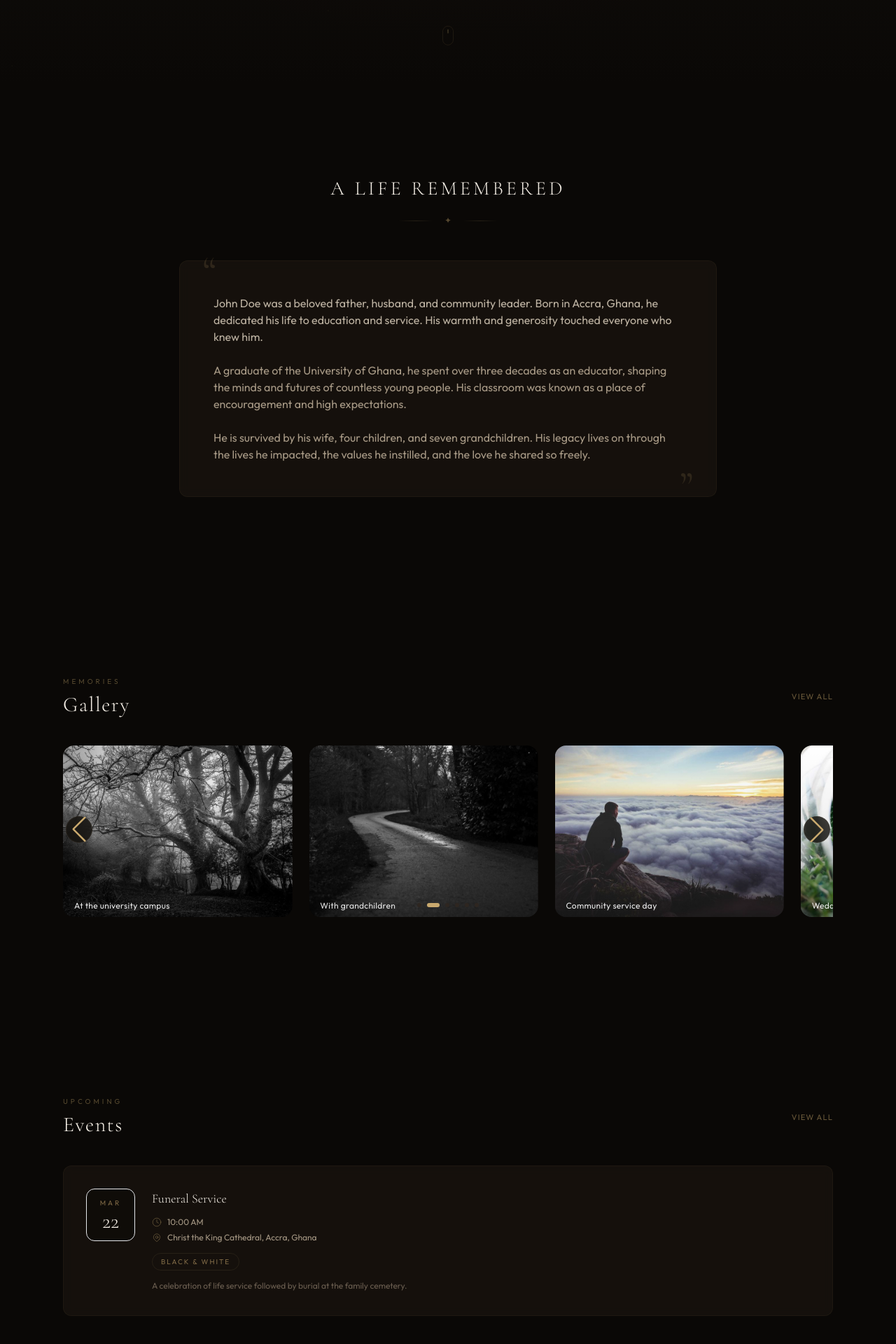
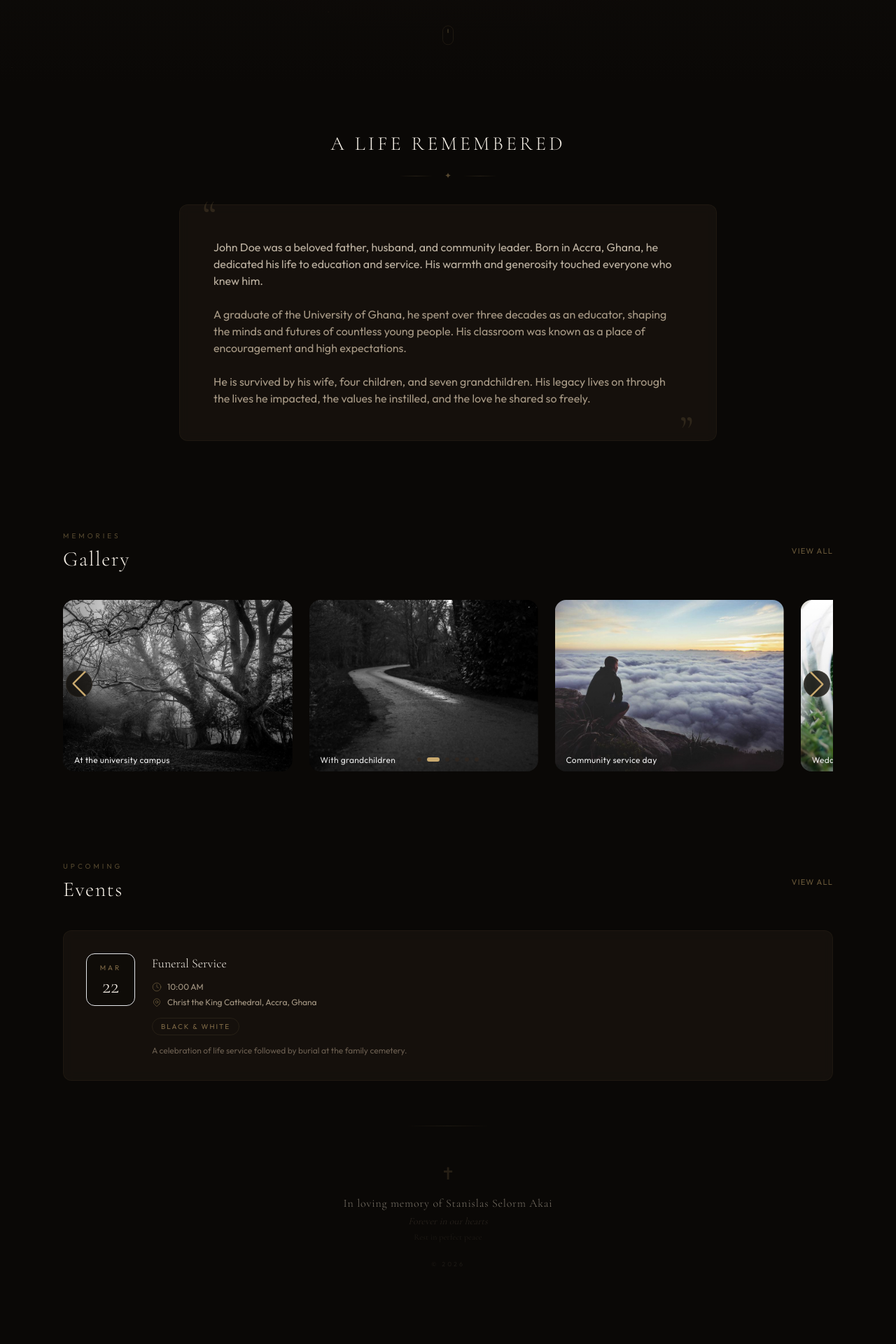
Before and after one commit to rogerkorantenng/memorial, a Next.js app: page / in a window 1280 px wide. Shown: the part 680-2600 px from the top of the page at 70% size. After the commit the page ends 2548 px from the top, so only its background shows below. Built offline with nearby package versions, Linux system fonts and the light colour scheme; no server answers.

Commit message:
fix: reduce section spacing from py-24/32 to py-12/16 across all pages

```diff
--- a/app/announcements/page.tsx
+++ b/app/announcements/page.tsx
@@ -14,7 +14,7 @@ export const metadata: Metadata = {
 
 export default function AnnouncementsPage() {
   return (
-    <section className="py-24 sm:py-32 px-4 pt-32">
+    <section className="py-12 sm:py-16 px-4 pt-32">
       <div className="max-w-2xl mx-auto">
         <div className="section-heading mb-12">
           <h1>Announcements</h1>
--- a/app/donations/page.tsx
+++ b/app/donations/page.tsx
@@ -13,7 +13,7 @@ export const metadata: Metadata = {
 
 export default function DonationsPage() {
   return (
-    <section className="py-24 sm:py-32 px-4 pt-32">
+    <section className="py-12 sm:py-16 px-4 pt-32">
       <div className="max-w-2xl mx-auto">
         <div className="section-heading mb-12">
           <h1>Donations</h1>
--- a/app/events/page.tsx
+++ b/app/events/page.tsx
@@ -20,7 +20,7 @@ export default function EventsPage() {
   );
 
   return (
-    <section className="py-24 sm:py-32 px-4 pt-32">
+    <section className="py-12 sm:py-16 px-4 pt-32">
       <div className="max-w-2xl mx-auto">
         <div className="section-heading mb-12">
           <h1>Events</h1>
--- a/app/gallery/page.tsx
+++ b/app/gallery/page.tsx
@@ -14,7 +14,7 @@ export const metadata: Metadata = {
 
 export default function GalleryPage() {
   return (
-    <section className="py-24 sm:py-32 px-4 pt-32">
+    <section className="py-12 sm:py-16 px-4 pt-32">
       <div className="max-w-content mx-auto">
         <div className="section-heading mb-12">
           <h1>Gallery</h1>
--- a/app/globals.css
+++ b/app/globals.css
@@ -83,7 +83,7 @@
   /* Section headings */
   .section-heading {
     text-align: center;
-    margin-bottom: 3rem;
+    margin-bottom: 2rem;
   }
 
   .section-heading h1,
--- a/app/page.tsx
+++ b/app/page.tsx
@@ -24,7 +24,7 @@ export default function Home() {
 
       {upcomingEvent && (
         <ScrollFadeIn>
-          <section className="py-24 sm:py-32 px-4">
+          <section className="py-12 sm:py-16 px-4">
             <div className="max-w-content mx-auto">
               <div className="flex items-center justify-between mb-10">
                 <div>
--- a/app/tributes/page.tsx
+++ b/app/tributes/page.tsx
@@ -14,7 +14,7 @@ export const metadata: Metadata = {
 
 export default function TributesPage() {
   return (
-    <section className="py-24 sm:py-32 px-4 pt-32">
+    <section className="py-12 sm:py-16 px-4 pt-32">
       <div className="max-w-2xl mx-auto">
         <div className="section-heading mb-12">
           <h1>Tributes</h1>
--- a/components/Biography.tsx
+++ b/components/Biography.tsx
@@ -4,7 +4,7 @@ import ScrollFadeIn from "@/components/ScrollFadeIn";
 export default function Biography() {
   return (
     <ScrollFadeIn>
-      <section className="py-24 sm:py-32 px-4 relative">
+      <section className="py-12 sm:py-16 px-4 relative">
         <div className="max-w-content mx-auto">
           <div className="section-heading">
             <h2>A Life Remembered</h2>
--- a/components/GalleryCarousel.tsx
+++ b/components/GalleryCarousel.tsx
@@ -18,7 +18,7 @@ export default function GalleryCarousel() {
 
   return (
     <ScrollFadeIn>
-      <section className="py-24 sm:py-32 px-4">
+      <section className="py-12 sm:py-16 px-4">
         <div className="max-w-content mx-auto">
           <div className="flex items-center justify-between mb-10">
             <div>
--- a/components/GuestbookPreview.tsx
+++ b/components/GuestbookPreview.tsx
@@ -22,7 +22,7 @@ export default async function GuestbookPreview() {
 
   return (
     <ScrollFadeIn>
-      <section className="py-24 sm:py-32 px-4">
+      <section className="py-12 sm:py-16 px-4">
         <div className="max-w-content mx-auto">
           <div className="flex items-center justify-between mb-10">
             <div>
```
